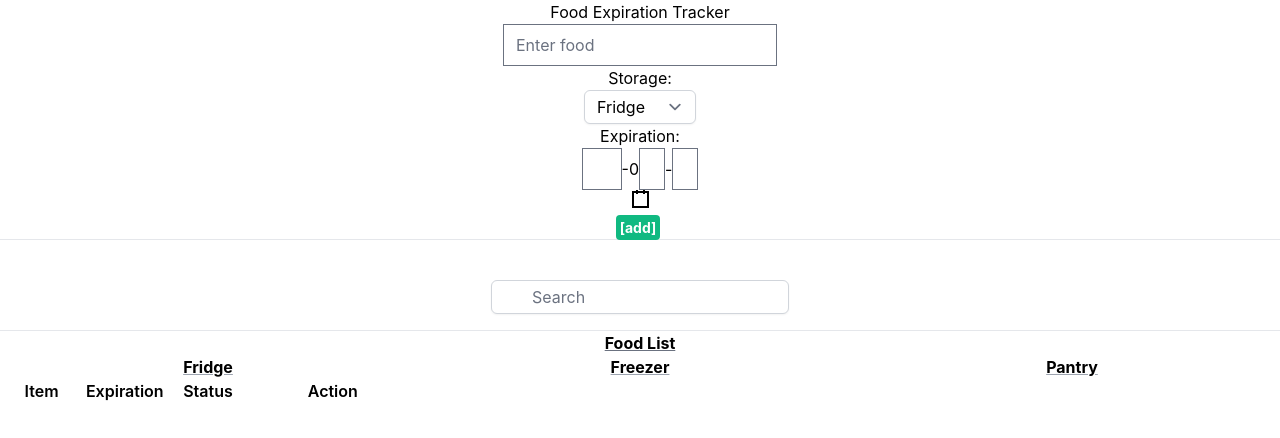
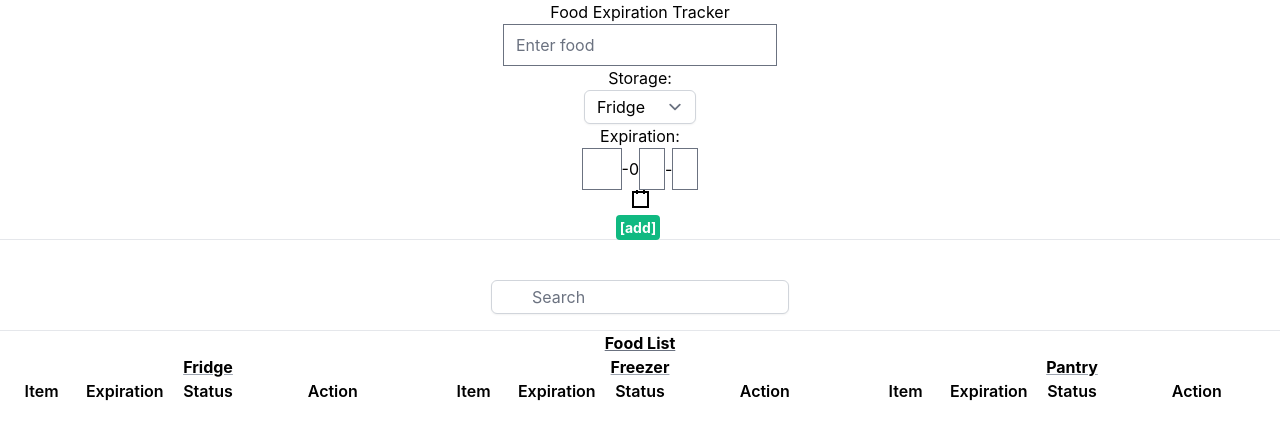
Before and after one commit to evening/expiration-tracker, a React (Create React App) app: page / in a window 1280 px wide. Shown: the top 438 px of the page. Built offline with nearby package versions, Linux system fonts and the light colour scheme.

Commit message:
Update FoodList.tsx
filter display for each column based on food location property

```diff
--- a/src/components/FoodList.tsx
+++ b/src/components/FoodList.tsx
@@ -30,7 +30,7 @@ const FoodList = ({ entries, setEntries, searchTerm }: FoodListProps) => {
             <div className='col-span-1 font-semibold mx-auto'> Expiration </div>
             <div className='col-span-1 font-semibold mx-auto'> Status </div>
             <div className='col-span-2 font-semibold mx-auto'> Action </div>
-        {entries.filter(entry => { if (searchTerm != null) { return entry.foodName.includes(searchTerm) } return entry })
+            {entries.filter(entry => entry.location === FoodLocation.fridge && entry.foodName.includes(searchTerm))
               .map((food, index) =>
                 <Fragment key={index}>
                   <FoodItem food={food} />
@@ -55,11 +55,61 @@ const FoodList = ({ entries, setEntries, searchTerm }: FoodListProps) => {
           <h3 className="underline decoration-gray-400 inline font-bold">
             Freezer
           </h3>
+          <div className="grid grid-cols-5">
+            <div className='col-span-1 font-semibold mx-auto'> Item </div>
+            <div className='col-span-1 font-semibold mx-auto'> Expiration </div>
+            <div className='col-span-1 font-semibold mx-auto'> Status </div>
+            <div className='col-span-2 font-semibold mx-auto'> Action </div>
+            {entries.filter(entry => entry.location === FoodLocation.freezer && entry.foodName.includes(searchTerm))
+              .map((food, index) =>
+                <Fragment key={index}>
+                  <FoodItem food={food} />
+                  <div className='col-span-2'>
+                    <EditFoodButton
+                      food={food}
+                      index={index}
+                      entries={entries}
+                      setEntries={setEntries}
+                    />
+                    <DeleteFoodButton
+                      food={food}
+                      entries={entries}
+                      setEntries={setEntries}
+                    />
+                  </div>
+                </Fragment>
+              )}
+          </div>
         </div>
         <div>
           <h3 className="underline decoration-gray-400 inline font-bold">
             Pantry
           </h3>
+          <div className="grid grid-cols-5">
+            <div className='col-span-1 font-semibold mx-auto'> Item </div>
+            <div className='col-span-1 font-semibold mx-auto'> Expiration </div>
+            <div className='col-span-1 font-semibold mx-auto'> Status </div>
+            <div className='col-span-2 font-semibold mx-auto'> Action </div>
+            {entries.filter(entry => entry.location === FoodLocation.pantry && entry.foodName.includes(searchTerm))
+              .map((food, index) =>
+                <Fragment key={index}>
+                  <FoodItem food={food} />
+                  <div className='col-span-2'>
+                    <EditFoodButton
+                      food={food}
+                      index={index}
+                      entries={entries}
+                      setEntries={setEntries}
+                    />
+                    <DeleteFoodButton
+                      food={food}
+                      entries={entries}
+                      setEntries={setEntries}
+                    />
+                  </div>
+                </Fragment>
+              )}
+          </div>
         </div>
       </div>
     </div>
```
Lines whose indentation alone changed are shown as unchanged.
